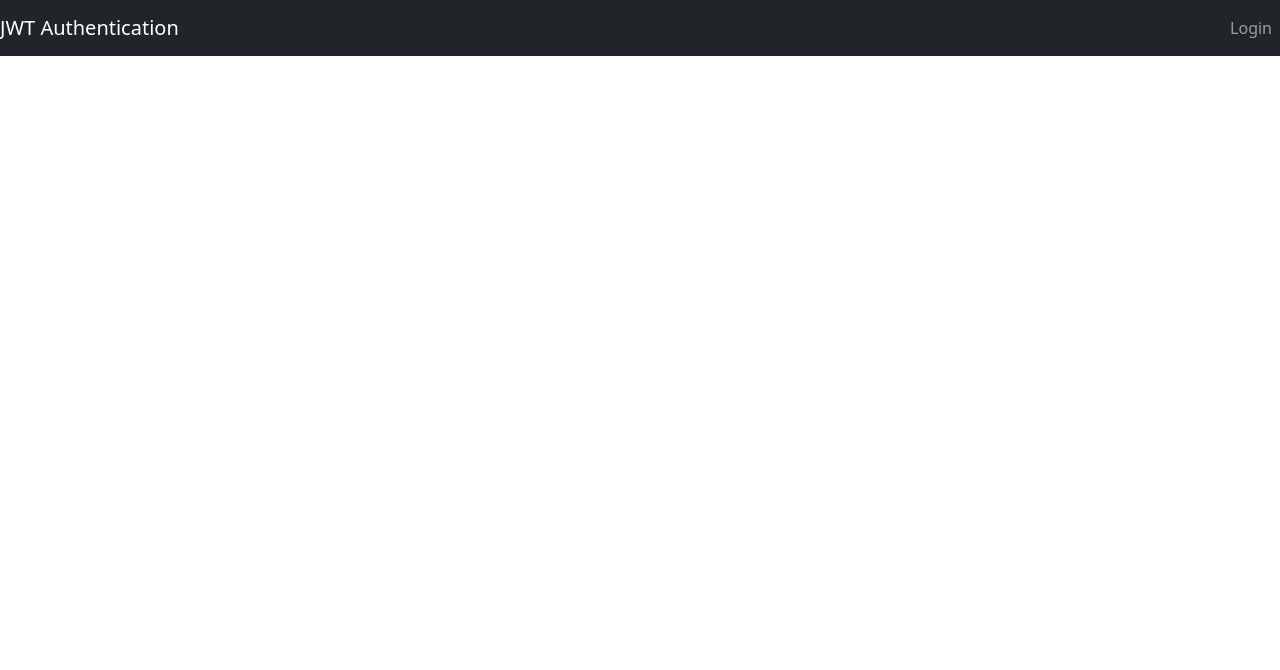
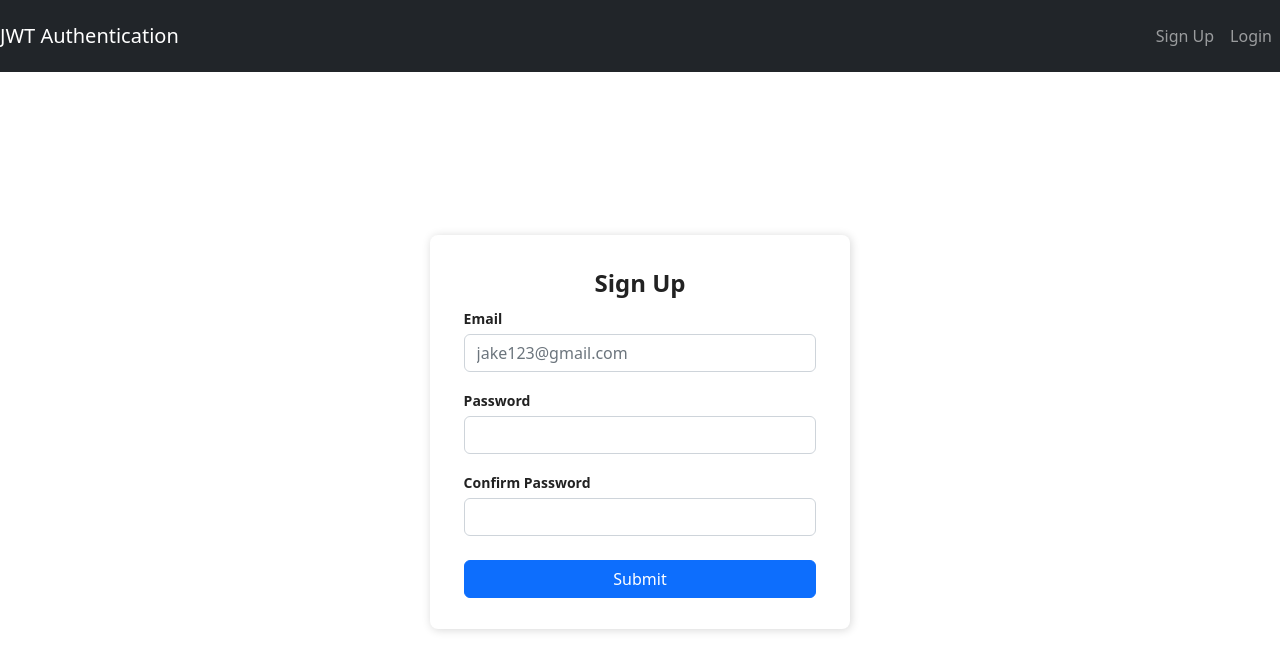
Before and after one commit to timebreaker49/vigilant-invention, a React (Create React App) app in the folder frontend/: page /sign-up in a window 1280 px wide. Shown: the top 670 px of the page. Built offline with nearby package versions, Linux system fonts and the light colour scheme.

Commit message:
basic react sign up form, api call next

```diff
--- a/frontend/src/App.js
+++ b/frontend/src/App.js
@@ -6,6 +6,7 @@ import { Login } from './components/Login';
 import { Logout } from './components/Logout';
 import { Home } from './components/Home';
 import { Navigation } from './components/navigation';
+import Signup from './components/Signup';
 
 function App() {
   return (
@@ -14,6 +15,7 @@ function App() {
       <Routes>
         <Route path="/" element={<Home/>} />
         <Route path="/login" element={<Login/>} />
+        <Route path="/sign-up" element={<Signup/>} />
         <Route path="/logout" element={<Logout/>} />
       </Routes>
     </BrowserRouter>
--- /dev/null
+++ b/frontend/src/components/Signup.css
@@ -0,0 +1,34 @@
+.Signup-form-container {
+    display: flex;
+    justify-content: center;
+    align-items: center;
+    width: 100vw;
+    height: 90vh;
+}
+
+.Signup-form {
+    width: 420px;
+    padding-top: 10px;
+    box-shadow: rgb(0 0 0 / 16%) 1px 1px 10px;
+    padding-bottom: 15px;
+    border-radius: 8px;
+    background-color: white;
+}
+
+.Signup-form-content {
+    padding: 0% 8%;
+}
+
+.Signup-form-title {
+    text-align: center;
+    margin-top: 1em;
+    font-size: 24px;
+    color: rgb(34, 34, 34);
+    font-weight: 800;
+  }
+
+label {
+    font-size: 14px;
+    font-weight: 600;
+    color: rgb(34, 34, 34);
+}
--- /dev/null
+++ b/frontend/src/components/Signup.js
@@ -0,0 +1,60 @@
+import { useState } from "react";
+import './Signup.css';
+
+const Signup = () => {
+    const [password, setPassword] = useState('');
+    const [confirmPassword, setConfirmPassword] = useState('');
+    const [email, setEmail] = useState('');
+
+    const submit = async e => {
+        e.preventDefault()
+        console.log(
+            `email: ${email}, \npassword: ${password}, \ncPassword: ${confirmPassword}`
+        );
+    }
+
+    return (
+        <div className="Signup-form-container">
+            <form className="Signup-form" onSubmit={submit}>
+                <div className="Signup-form-content">
+                    <h2 className="Signup-form-title">Sign Up</h2>
+                    <div className="form-group mt-1">
+                        <label>Email</label>
+                        <input className="form-control mt-1"
+                            placeholder="jake123@gmail.com"
+                            name="email"
+                            type="email"
+                            value={email}
+                            required
+                            onChange={e => {setEmail(e.target.value)}} />
+                    </div>
+                    <div className="form-group mt-3">
+                        <label>Password</label>
+                        <input className="form-control mt-1"
+                            placeholder=""
+                            name="password"
+                            type="password"
+                            value={password}
+                            required
+                            onChange={e => setPassword(e.target.value)} />
+                    </div>
+                    <div className="form-group mt-3">
+                        <label>Confirm Password</label>
+                        <input className="form-control mt-1"
+                            placeholder=""
+                            name="confirm_password"
+                            type="password"
+                            value={confirmPassword}
+                            required
+                            onChange={e => setConfirmPassword(e.target.value)} />
+                    </div>
+                    <div className="d-grid gap-3 mt-4 mb-3">
+                        <button type="submit" className="btn btn-primary">Submit</button>
+                    </div>
+                </div>
+            </form>
+        </div>
+    )
+}
+
+export default Signup;
--- a/frontend/src/components/navigation.js
+++ b/frontend/src/components/navigation.js
@@ -22,7 +22,13 @@ export function Navigation() {
             </Nav>
             <Nav>
                 {isAuth ? <Nav.Link href="/logout">Logout</Nav.Link> :
-                    <Nav.Link href="/login">Login</Nav.Link>}
+                    <div>
+                        <Navbar>
+                            <Nav.Link href="/sign-up">Sign Up</Nav.Link>
+                            <Nav.Link href="/login">Login</Nav.Link>
+                        </Navbar>
+                    </div>
+                }
             </Nav>
         </Navbar>
        </div>
```
